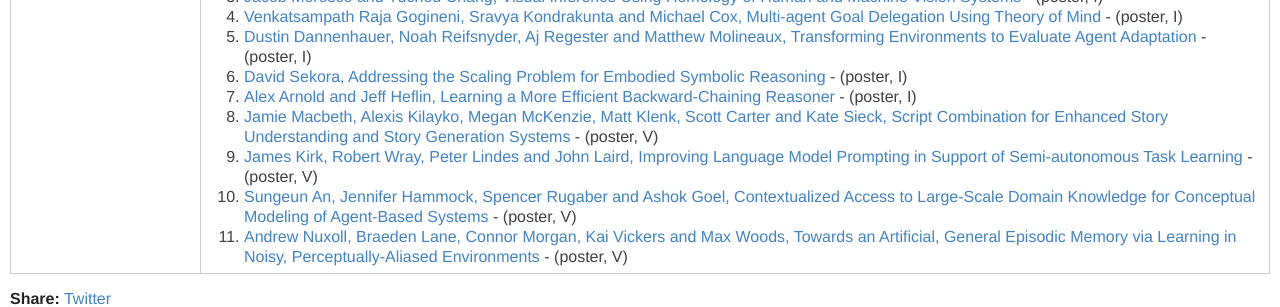
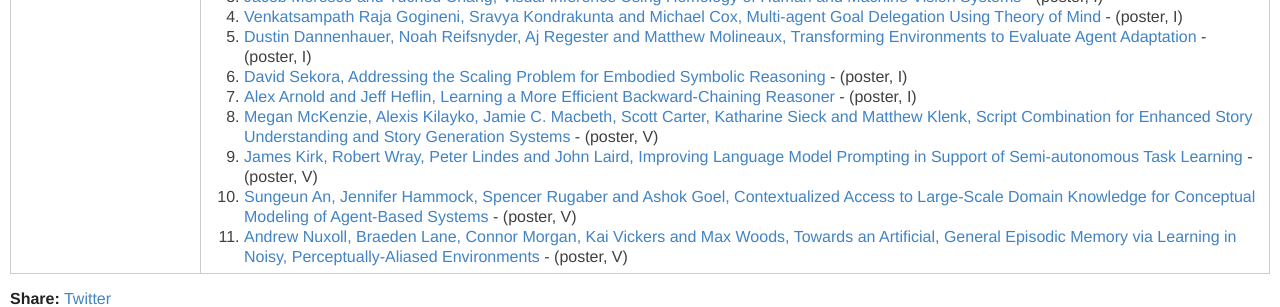
Before and after one commit to AdvancesInCognitiveSystems/acs2022, a Jekyll site: the page built from _days/saturday-day1.md, in a window 1280 px wide. Shown: the part 884-1191 px from the top of the page. Built offline with Jekyll 4.4.1, drawn with Linux system fonts in a browser that asks for light colours.

Commit message:
Update saturday-day1.md

```diff
--- a/_days/saturday-day1.md
+++ b/_days/saturday-day1.md
@@ -120,7 +120,7 @@ the Harding Center for Risk Literacy, University of Potsdam</a><br>
     <li> <a href="{{site.baseurl}}/data/acs22_paper-1545.pdf">Dustin Dannenhauer, Noah Reifsnyder, Aj Regester and Matthew Molineaux, Transforming Environments to Evaluate Agent Adaptation</a> - (poster, I)</li>
     <li> <a href="{{site.baseurl}}/data/acs22_paper-1568.pdf">David Sekora, Addressing the Scaling Problem for Embodied Symbolic Reasoning</a> - (poster, I)</li>
     <li> <a href="{{site.baseurl}}/data/acs22_paper-1694.pdf">Alex Arnold and Jeff Heflin, Learning a More Efficient Backward-Chaining Reasoner</a> - (poster, I)</li>
-    <li> <a href="{{site.baseurl}}/data/acs22_paper-1217.pdf">Jamie Macbeth, Alexis Kilayko, Megan McKenzie, Matt Klenk, Scott Carter and Kate Sieck, Script Combination for Enhanced Story Understanding and Story Generation Systems</a> - (poster, V)</li>
+    <li> <a href="{{site.baseurl}}/data/acs22_paper-1217.pdf">Megan McKenzie, Alexis Kilayko, Jamie C. Macbeth, Scott Carter, Katharine Sieck and Matthew Klenk, Script Combination for Enhanced Story Understanding and Story Generation Systems</a> - (poster, V)</li>
     <li> <a href="{{site.baseurl}}/data/acs22_paper-3723.pdf">James Kirk, Robert Wray, Peter Lindes and John Laird, Improving Language Model Prompting in Support of Semi-autonomous Task Learning</a> - (poster, V)</li>
     <li> <a href="{{site.baseurl}}/data/acs22_paper-9282.pdf">Sungeun An, Jennifer Hammock, Spencer Rugaber and Ashok Goel, Contextualized Access to Large-Scale Domain Knowledge for Conceptual Modeling of Agent-Based Systems</a> - (poster, V)</li>
     <li> <a href="{{site.baseurl}}/data/acs22_paper-7339.pdf">Andrew Nuxoll, Braeden Lane, Connor Morgan, Kai Vickers and Max Woods, Towards an Artificial, General Episodic Memory via Learning in Noisy, Perceptually-Aliased Environments</a> - (poster, V)</li>
```
